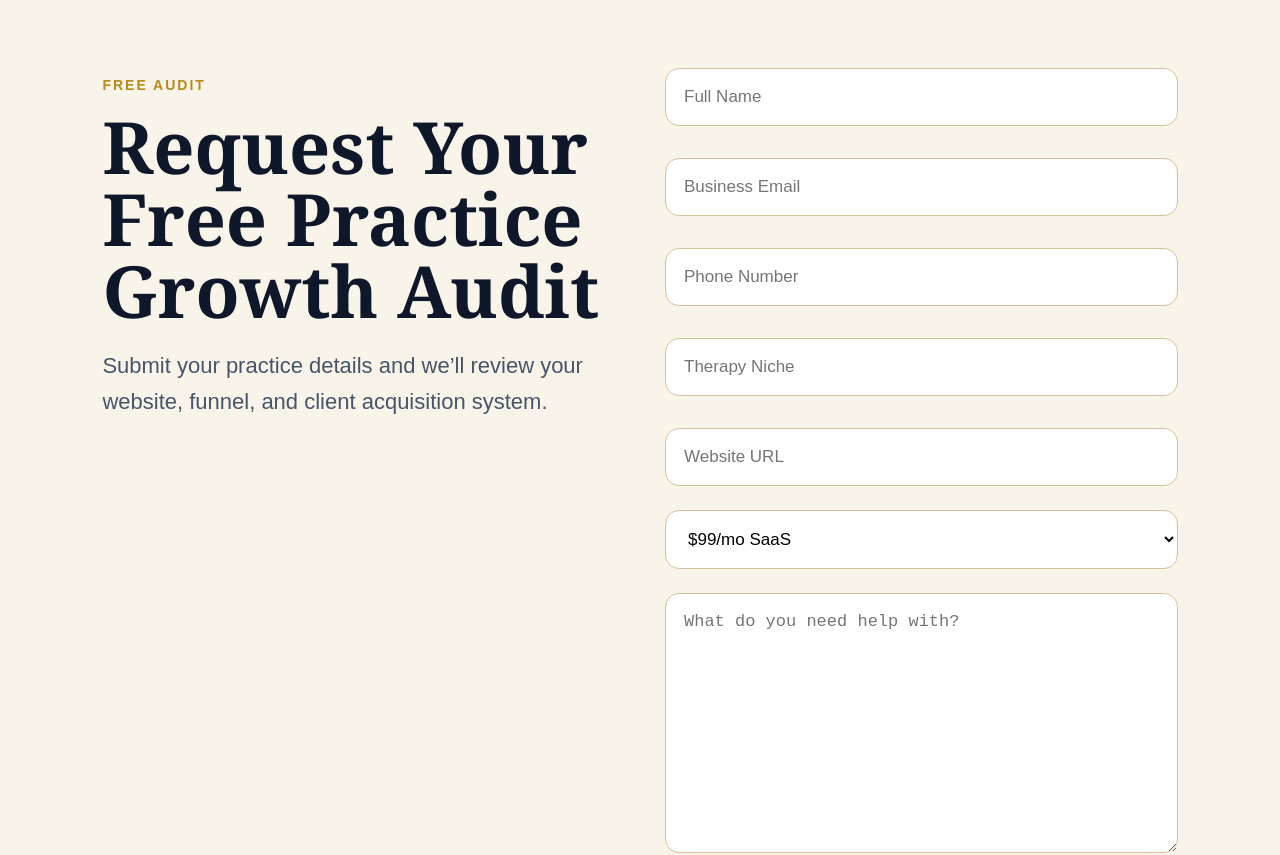
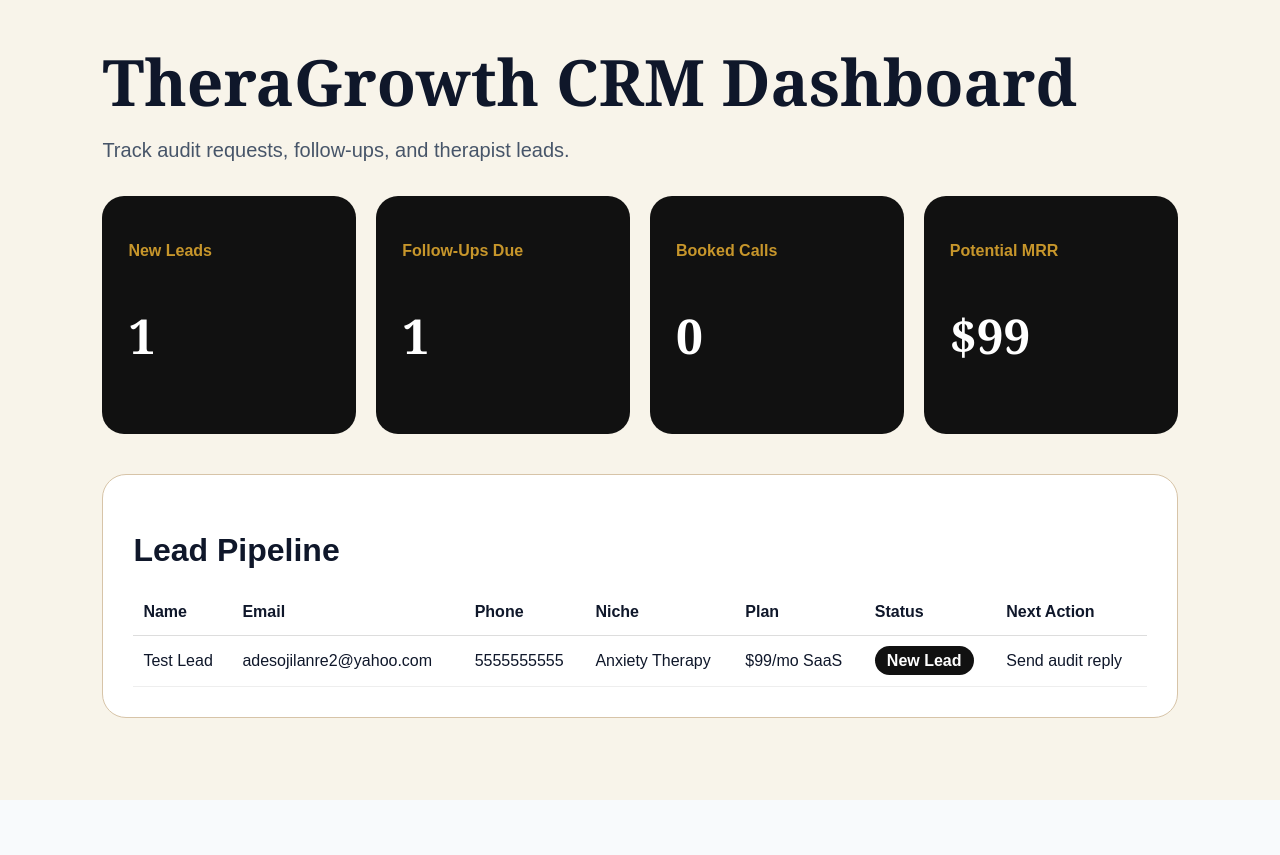
Before and after one commit to adesojilanre2/theragrowth-ai, a Next.js app in the folder frontend/: page /dashboard in a window 1280 px wide. Shown: the top 855 px of the page. After the commit the page ends 800 px from the top, so only its background shows below. Built offline with nearby package versions, Linux system fonts and the light colour scheme.

Commit message:
Restore dashboard page

```diff
--- a/frontend/app/dashboard/page.tsx
+++ b/frontend/app/dashboard/page.tsx
@@ -1,229 +1,115 @@
-"use client";
-
-import { useState } from "react";
-
-export default function HomePage() {
-  const [form, setForm] = useState({
-    name: "",
-    email: "",
-    phone: "",
-    practice: "",
-    website: "",
-    budget: "$99/mo SaaS",
-    challenge: "",
-  });
-
-  const [loading, setLoading] = useState(false);
-  const [message, setMessage] = useState("");
-
-  function updateField(
-    e: React.ChangeEvent<HTMLInputElement | HTMLTextAreaElement | HTMLSelectElement>
-  ) {
-    setForm({ ...form, [e.target.name]: e.target.value });
-  }
-
-  async function handleAuditSubmit(e: React.FormEvent) {
-    e.preventDefault();
-    setLoading(true);
-    setMessage("");
-
-    try {
-      const response = await fetch("/api/audit", {
-        method: "POST",
-        headers: {
-          "Content-Type": "application/json",
-        },
-        body: JSON.stringify(form),
-      });
-
-      const data = await response.json();
-
-      if (data.success) {
-        setMessage("✅ Request submitted successfully.");
-        setForm({
-          name: "",
-          email: "",
-          phone: "",
-          practice: "",
-          website: "",
-          budget: "$99/mo SaaS",
-          challenge: "",
-        });
-      } else {
-        setMessage("❌ " + (data.message || "Something went wrong."));
-      }
-    } catch (error) {
-      setMessage("❌ Server error.");
-    }
-
-    setLoading(false);
-  }
+export default function DashboardPage() {
+  const leads = [
+    {
+      name: "Test Lead",
+      email: "adesojilanre2@yahoo.com",
+      phone: "5555555555",
+      niche: "Anxiety Therapy",
+      plan: "$99/mo SaaS",
+      status: "New Lead",
+      nextAction: "Send audit reply",
+    },
+  ];
 
   return (
-    <main
-      style={{
-        minHeight: "100vh",
-        background: "#f8f4ea",
-        padding: "60px 8%",
-        fontFamily: "Arial, sans-serif",
-      }}
-    >
+    <main style={{ minHeight: "100vh", background: "#f8f4ea", padding: "50px 8%" }}>
+      <h1 style={{ fontFamily: "Georgia, serif", fontSize: 64, marginBottom: 10 }}>
+        TheraGrowth CRM Dashboard
+      </h1>
+
+      <p style={{ fontSize: 20, marginBottom: 30 }}>
+        Track audit requests, follow-ups, and therapist leads.
+      </p>
+
       <div
         style={{
           display: "grid",
-          gridTemplateColumns: "1fr 1fr",
-          gap: "50px",
-          alignItems: "start",
+          gridTemplateColumns: "repeat(4, 1fr)",
+          gap: 20,
+          marginBottom: 40,
         }}
       >
-        {/* LEFT SIDE */}
-        <div>
-          <p
-            style={{
-              color: "#b88a1b",
-              fontWeight: 700,
-              letterSpacing: 2,
-              fontSize: 14,
-            }}
-          >
-            FREE AUDIT
-          </p>
+        <Card title="New Leads" value="1" />
+        <Card title="Follow-Ups Due" value="1" />
+        <Card title="Booked Calls" value="0" />
+        <Card title="Potential MRR" value="$99" />
+      </div>
 
-          <h1
-            style={{
-              fontSize: 72,
-              lineHeight: 1,
-              margin: "10px 0 20px",
-              fontFamily: "Georgia, serif",
-            }}
-          >
-            Request Your
-            <br />
-            Free Practice
-            <br />
-            Growth Audit
-          </h1>
+      <section
+        style={{
+          background: "white",
+          border: "1px solid #d7c4a8",
+          borderRadius: 24,
+          padding: 30,
+        }}
+      >
+        <h2 style={{ fontSize: 32, marginBottom: 20 }}>Lead Pipeline</h2>
 
-          <p style={{ fontSize: 22, lineHeight: 1.6, maxWidth: 560 }}>
-            Submit your practice details and we’ll review your website,
-            funnel, and client acquisition system.
-          </p>
-        </div>
+        <table style={{ width: "100%", borderCollapse: "collapse", fontSize: 16 }}>
+          <thead>
+            <tr style={{ textAlign: "left", borderBottom: "1px solid #ddd" }}>
+              <th style={th}>Name</th>
+              <th style={th}>Email</th>
+              <th style={th}>Phone</th>
+              <th style={th}>Niche</th>
+              <th style={th}>Plan</th>
+              <th style={th}>Status</th>
+              <th style={th}>Next Action</th>
+            </tr>
+          </thead>
 
-        {/* RIGHT SIDE */}
-        <div>
-          <form
-            onSubmit={handleAuditSubmit}
-            style={{
-              display: "grid",
-              gap: 16,
-            }}
-          >
-            <input
-              name="name"
-              placeholder="Full Name"
-              value={form.name}
-              onChange={updateField}
-              required
-              style={inputStyle}
-            />
-
-            <input
-              name="email"
-              type="email"
-              placeholder="Business Email"
-              value={form.email}
-              onChange={updateField}
-              required
-              style={inputStyle}
-            />
-
-            <input
-              name="phone"
-              placeholder="Phone Number"
-              value={form.phone}
-              onChange={updateField}
-              required
-              style={inputStyle}
-            />
-
-            <input
-              name="practice"
-              placeholder="Therapy Niche"
-              value={form.practice}
-              onChange={updateField}
-              required
-              style={inputStyle}
-            />
-
-            <input
-              name="website"
-              placeholder="Website URL"
-              value={form.website}
-              onChange={updateField}
-              style={inputStyle}
-            />
-
-            <select
-              name="budget"
-              value={form.budget}
-              onChange={updateField}
-              style={inputStyle}
-            >
-              <option>$99/mo SaaS</option>
-              <option>$299/mo Growth</option>
-              <option>$999/mo Full Service</option>
-            </select>
-
-            <textarea
-              name="challenge"
-              placeholder="What do you need help with?"
-              value={form.challenge}
-              onChange={updateField}
-              rows={5}
-              style={inputStyle}
-            />
-
-            <button
-              type="submit"
-              disabled={loading}
-              style={{
-                background: "black",
-                color: "white",
-                border: "none",
-                padding: 18,
-                borderRadius: 14,
-                fontWeight: 800,
-                fontSize: 20,
-                cursor: "pointer",
-              }}
-            >
-              {loading ? "Submitting..." : "Submit Free Audit Request"}
-            </button>
-
-            {message && (
-              <p
-                style={{
-                  marginTop: 8,
-                  fontWeight: 700,
-                  color: message.includes("✅") ? "green" : "#b8860b",
-                }}
-              >
-                {message}
-              </p>
-            )}
-          </form>
-        </div>
-      </div>
+          <tbody>
+            {leads.map((lead, index) => (
+              <tr key={index} style={{ borderBottom: "1px solid #eee" }}>
+                <td style={td}>{lead.name}</td>
+                <td style={td}>{lead.email}</td>
+                <td style={td}>{lead.phone}</td>
+                <td style={td}>{lead.niche}</td>
+                <td style={td}>{lead.plan}</td>
+                <td style={td}>
+                  <span
+                    style={{
+                      background: "#111",
+                      color: "white",
+                      padding: "6px 12px",
+                      borderRadius: 999,
+                      fontWeight: 700,
+                    }}
+                  >
+                    {lead.status}
+                  </span>
+                </td>
+                <td style={td}>{lead.nextAction}</td>
+              </tr>
+            ))}
+          </tbody>
+        </table>
+      </section>
     </main>
   );
 }
 
-const inputStyle = {
-  width: "100%",
-  padding: 18,
-  borderRadius: 14,
-  border: "1px solid #d6c29a",
-  background: "#fff",
-  fontSize: 17,
+function Card({ title, value }: { title: string; value: string }) {
+  return (
+    <div
+      style={{
+        background: "#111",
+        color: "white",
+        borderRadius: 22,
+        padding: 26,
+      }}
+    >
+      <p style={{ color: "#c7962b", fontWeight: 800 }}>{title}</p>
+      <h2 style={{ fontFamily: "Georgia, serif", fontSize: 48 }}>{value}</h2>
+    </div>
+  );
+}
+
+const th = {
+  padding: "14px 10px",
+  fontWeight: 900,
 } as const;
+
+const td = {
+  padding: "16px 10px",
+} as const;
```
